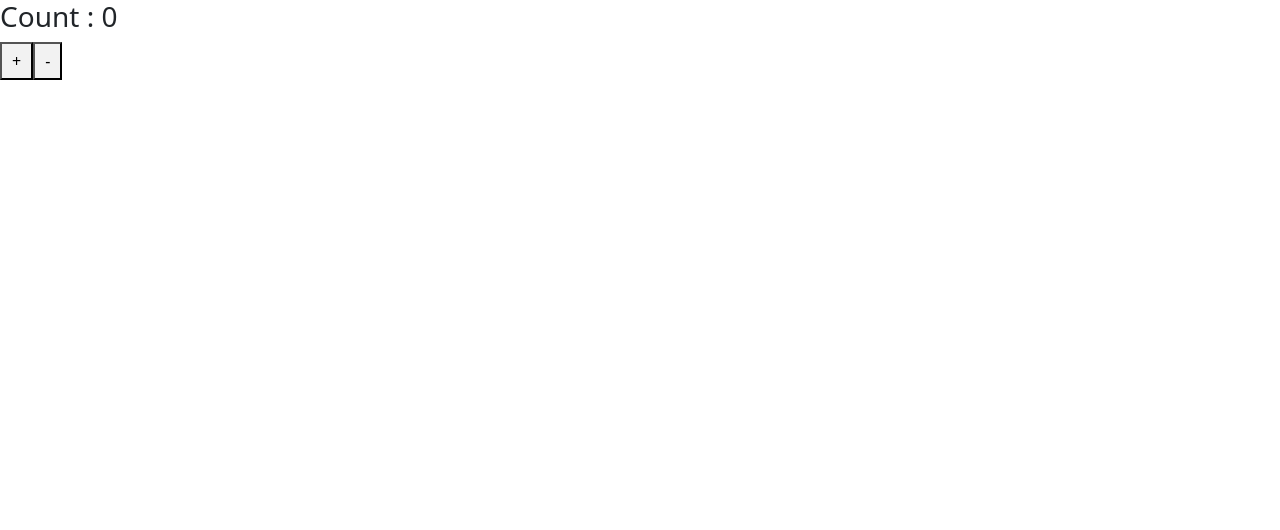
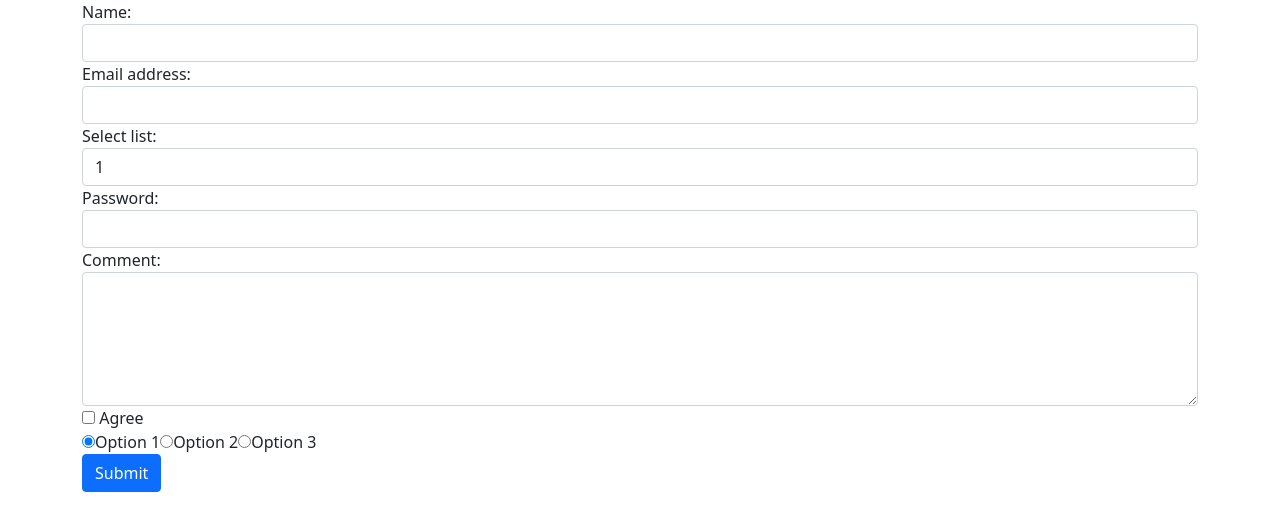
Before and after one commit to Mim-Hakkani/React_country_app, a React (Create React App) app: page / in a window 1280 px wide. Shown: the top 530 px of the page. Built offline with nearby package versions, Linux system fonts and the light colour scheme.

Commit message:
reducer is loading 10%

```diff
--- a/package.json
+++ b/package.json
@@ -10,7 +10,6 @@
     "bootstrap": "^5.1.3",
     "react": "^18.1.0",
     "react-dom": "^18.1.0",
-    "react-quill": "^2.0.0",
     "react-scripts": "5.0.1",
     "uuid": "^8.3.2",
     "web-vitals": "^2.1.4"
--- a/src/App.js
+++ b/src/App.js
@@ -1,6 +1,7 @@
 import 'bootstrap/dist/css/bootstrap.css';
 import { createContext, useState } from 'react';
 import './App.css';
+import ReducerForm from './components/BootstrapForm/ReducerForm';
 import Parent from './components/ContextApi/Parent';
 // import Countries from './components/Countriesall/Countries';
 // import TestEditor from './components/editorTest/TestEditor';
@@ -76,7 +77,7 @@ function App() {
 
        {/* <ReducerHook /> */}
 
-       <ReducerPratices />
+       {/* <ReducerPratices /> */}
 
        {/* <TestEditor /> */}
 
@@ -87,6 +88,9 @@ function App() {
       </COUNTER_CONTEXT.Provider> */}
 
 
+      <ReducerForm />
+
+
     </>
 
 
--- /dev/null
+++ b/src/components/BootstrapForm/ReducerForm.js
@@ -0,0 +1,67 @@
+import React, { useReducer } from 'react';
+
+const reducer =(state,action)=>{
+//  switch(state){
+//   case action.
+//  }
+}
+
+const initialValue = 0;
+
+const ReducerForm = () => {
+
+const [state,dispatch] =useReducer(reducer,initialValue)
+
+    return (
+        <div className='container'>
+            <form action="">
+
+    <div class="form-group">
+        <label for="email">Name:</label>
+        <input type="text" class="form-control" id="text" />
+    </div>
+
+
+  <div class="form-group">
+    <label for="email">Email address:</label>
+    <input type="email" class="form-control" id="email" />
+  </div>
+
+  <div class="form-group">
+  <label for="sel1">Select list:</label>
+  <select class="form-control" id="sel1">
+    <option value={1}>1</option>
+    <option value={2}>2</option>
+    <option value={3}>3</option>
+    <option value={4}>4</option>
+  </select>
+</div>
+
+  <div class="form-group">
+    <label for="pwd">Password:</label>
+    <input type="password" class="form-control" id="pwd" />
+  </div>
+
+  <div class="form-group">
+  <label for="comment">Comment:</label>
+  <textarea class="form-control" rows="5" id="comment"></textarea>
+</div>
+
+  <div class="checkbox">
+    <label><input type="checkbox" /> Agree </label>
+  </div>
+
+<div class="form-group">
+<label class="radio-inline"><input type="radio" name="optradio" checked />Option 1</label>
+<label class="radio-inline"><input type="radio" name="optradio"/>Option 2</label>
+<label class="radio-inline"><input type="radio" name="optradio"/>Option 3</label>
+</div>
+
+  <button type="submit" class="btn btn-primary">Submit</button>
+
+</form>
+        </div>
+    );
+};
+
+export default ReducerForm;
```
Also changed, not shown: 1 other file (tests, documents, lock files or other folders).
